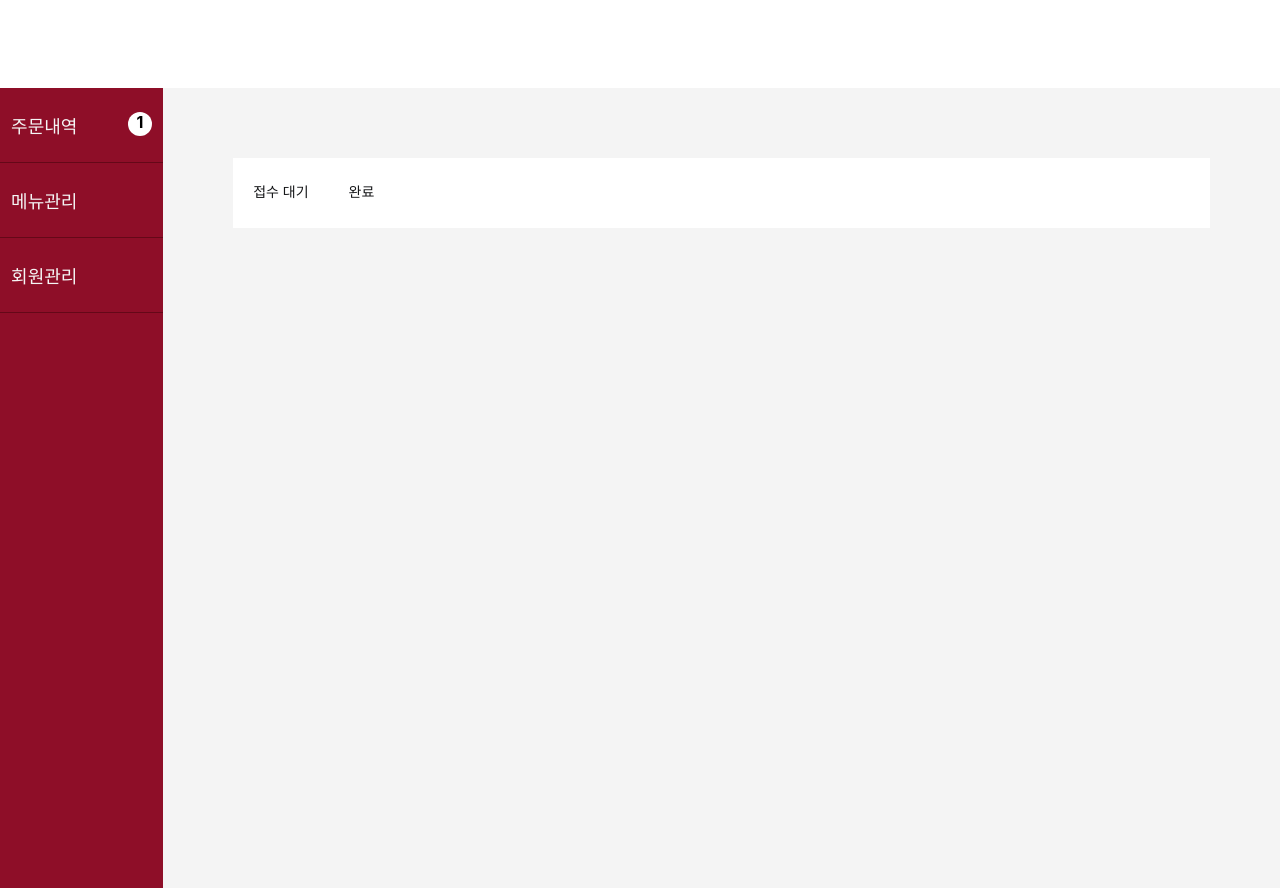
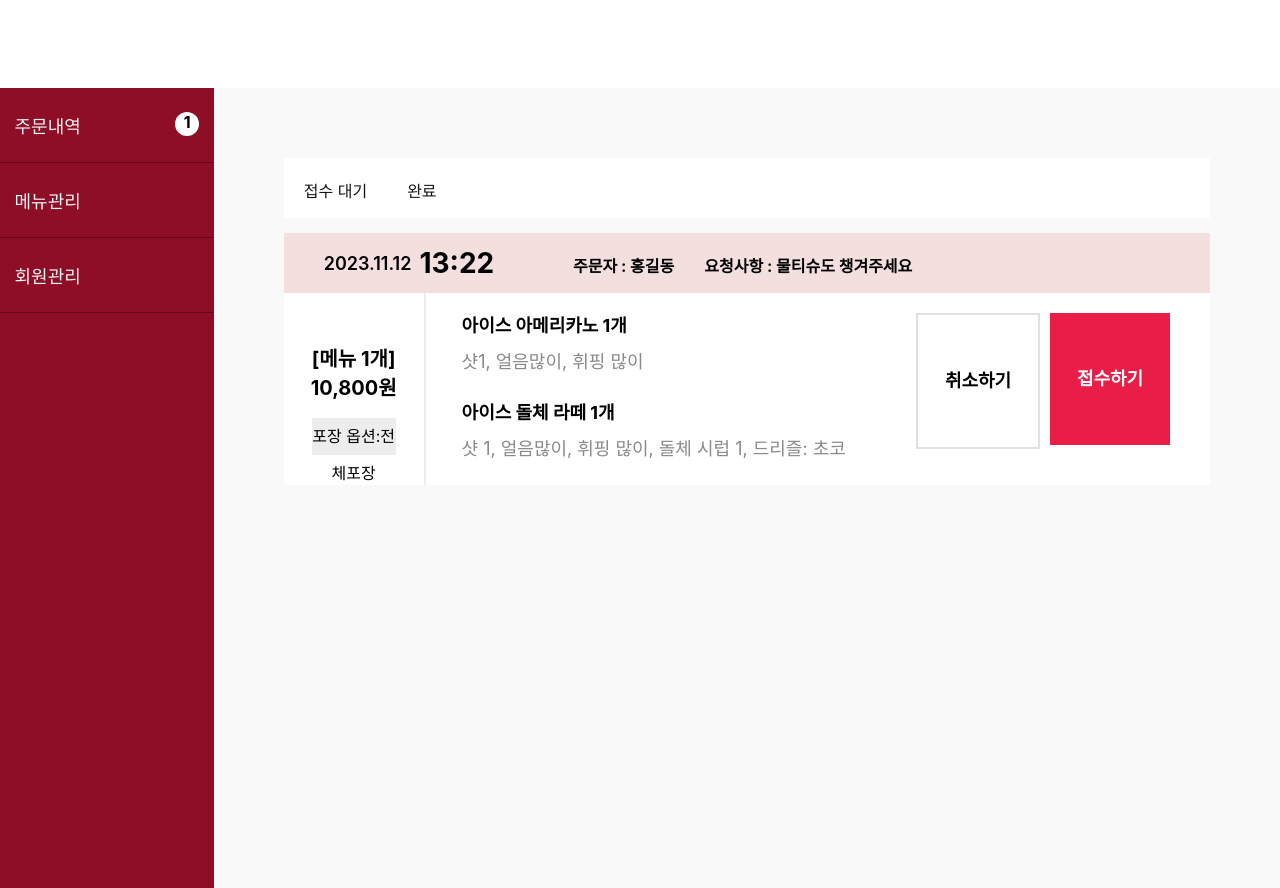
Before and after one commit to hotline404/elice-SW-6-3-Team-MasilCoffee, a React (Create React App) app in the folder client/: page /admin/order in a window 1280 px wide. Built offline with nearby package versions, Linux system fonts and the light colour scheme.

Commit message:
Feat: admin-order css 작성

```diff
--- a/client/src/App.js
+++ b/client/src/App.js
@@ -22,7 +22,7 @@ import OrderDetails from "./pages/mypage/OrderDetails";
 import WriteList from "./pages/mypage/WriteList";
 import CommentList from "./pages/mypage/CommentList";
 
-import AdminOrder from "./pages/admin/AdminOrder";
+import AdminOrder from "./pages/admin/adminOrder/AdminOrder";
 import AdminMenu from "./pages/admin/AdminMenu";
 import AdminUser from "./pages/admin/AdminUser";
 function App() {
--- a/client/src/components/layout/AdminTab.jsx
+++ b/client/src/components/layout/AdminTab.jsx
@@ -24,15 +24,16 @@ AdminTab.defaultProps = {
 const Container = styled.div`
   display: flex;
   width: 100%;
-  height: 70px;
-  margin: 70px 70px 15px;
+  height: 60px;
+  margin-bottom: 15px;
   background-color: white;
 `;
 
 const EactTab = styled.p`
-  font-size: 14px;
+  font-size: 16px;
   color: #151618;
-  margin: 23px 20px;
+  margin: 20px 20px 0;
+  padding-bottom: 20px;
 
   ${(props) =>
     props.active &&
--- a/client/src/pages/admin/AdminOrder.jsx
+++ /dev/null
@@ -1,31 +0,0 @@
-import { useState } from "react";
-import styled from "styled-components";
-import AdminSidebar from "../../components/layout/AdminSidebar";
-import AdminTab from "../../components/layout/AdminTab";
-
-const Admin = () => {
-  const [currTab, setCurrTab] = useState("트랙");
-
-  const handleClickTab = (tab) => {
-    setCurrTab(tab);
-  };
-
-  return (
-    <>
-      {/* header */}
-      <Container>
-        <AdminSidebar />
-        <AdminTab currTab={currTab} onClick={handleClickTab} />
-      </Container>
-      {/* footer */}
-    </>
-  );
-};
-
-const Container = styled.div`
-  display: flex;
-  margin-top: 88px;
-  background-color: #f4f4f4;
-`;
-
-export default Admin;
--- /dev/null
+++ b/client/src/pages/admin/adminOrder/AdminOrder.jsx
@@ -0,0 +1,29 @@
+import { useState } from "react";
+import * as Orders from "./Style_Order";
+import AdminSidebar from "../../../components/layout/AdminSidebar";
+import AdminTab from "../../../components/layout/AdminTab";
+import OrderReceipt from "./OrderReceipt";
+
+const Admin = () => {
+  const [currTab, setCurrTab] = useState("트랙");
+
+  const handleClickTab = (tab) => {
+    setCurrTab(tab);
+  };
+
+  return (
+    <>
+      {/* header */}
+      <Orders.Container>
+        <AdminSidebar />
+        <Orders.Content>
+          <AdminTab currTab={currTab} onClick={handleClickTab} />
+          <OrderReceipt />
+        </Orders.Content>
+      </Orders.Container>
+      {/* footer */}
+    </>
+  );
+};
+
+export default Admin;
--- /dev/null
+++ b/client/src/pages/admin/adminOrder/OrderReceipt.jsx
@@ -0,0 +1,75 @@
+import React, { useState } from "react";
+import * as Orders from "./Style_Order";
+
+const OrderReceipt = ({ date, time, orderer, request, menuCount, totalPrice, takeout, items }) => {
+  const [orderStatus, setOrderStatus] = useState("pending");
+
+  const handleClick = () => {
+    if (orderStatus === "pending") {
+      setOrderStatus("accepted");
+    } else if (orderStatus === "accepted") {
+      setOrderStatus("completed");
+    }
+  };
+
+  return (
+    <Orders.OrderBox>
+      <Orders.TopBox>
+        <Orders.Date>{date}</Orders.Date>
+        <Orders.Time>{time}</Orders.Time>
+        <Orders.Orderer>주문자 : {orderer}</Orders.Orderer>
+        <Orders.Request>요청사항 : {request}</Orders.Request>
+      </Orders.TopBox>
+      <Orders.Wrapper>
+        <Orders.LeftBox>
+          <Orders.TotalPrice>
+            [메뉴 {menuCount}개] {totalPrice}원
+          </Orders.TotalPrice>
+          <Orders.Takeout>포장 옵션:{takeout}</Orders.Takeout>
+        </Orders.LeftBox>
+        <Orders.CenterBox>
+          {items.map((item, i) => {
+            return (
+              <Orders.ItemBox>
+                <Orders.Item>
+                  {item.name} {item.count}개
+                </Orders.Item>
+                <Orders.ItemOption>{item.option}</Orders.ItemOption>
+              </Orders.ItemBox>
+            );
+          })}
+        </Orders.CenterBox>
+        <Orders.RightBox>
+          <Orders.CancelButton>취소하기</Orders.CancelButton>
+          <Orders.AcceptButton onClick={handleClick} className={orderStatus === "accepted" ? "accepted" : "not-accepted"}>
+            {orderStatus === "accepted" ? "완료처리하기" : "접수하기"}
+          </Orders.AcceptButton>
+        </Orders.RightBox>
+      </Orders.Wrapper>
+    </Orders.OrderBox>
+  );
+};
+
+OrderReceipt.defaultProps = {
+  date: "2023.11.12",
+  time: "13:22",
+  orderer: "홍길동",
+  request: "물티슈도 챙겨주세요",
+  menuCount: 1,
+  totalPrice: "10,800",
+  takeout: "전체포장",
+  items: [
+    {
+      name: "아이스 아메리카노",
+      count: 1,
+      option: "샷1, 얼음많이, 휘핑 많이",
+    },
+    {
+      name: "아이스 돌체 라떼",
+      count: 1,
+      option: "샷 1, 얼음많이, 휘핑 많이, 돌체 시럽 1, 드리즐: 초코",
+    },
+  ],
+};
+
+export default OrderReceipt;
--- /dev/null
+++ b/client/src/pages/admin/adminOrder/Style_Order.js
@@ -0,0 +1,135 @@
+import styled from "styled-components";
+
+export const Container = styled.div`
+  display: flex;
+  justify-content: space-between;
+  margin-top: 88px;
+  background-color: #f9f9f9;
+`;
+
+export const Content = styled.div`
+  flex: 1;
+  margin: 70px 70px;
+`;
+
+export const OrderBox = styled.div`
+  width: 100%;
+  margin-bottom: 15px;
+  background-color: white;
+`;
+
+export const TopBox = styled.div`
+  display: flex;
+  width: 100%;
+  height: 60px;
+  background-color: #f4dfdf;
+`;
+
+export const Date = styled.div`
+  margin: 20px 0 20px 40px;
+  font-size: 18px;
+  font-weight: 600;
+`;
+
+export const Time = styled.div`
+  margin: 20px 0 20px 8px;
+  font-size: 28px;
+  font-weight: 700;
+  line-height: 20px;
+`;
+
+export const Orderer = styled.div`
+  margin: 20px 0 20px 8.5%;
+  font-size: 16px;
+  font-weight: 700;
+`;
+
+export const Request = styled.div`
+  margin: 20px 0 20px 30px;
+  font-size: 16px;
+  font-weight: 700;
+`;
+
+export const Wrapper = styled.div`
+  display: flex;
+`;
+
+export const LeftBox = styled.div`
+  width: 18%;
+  border-right: solid 2px #ededed;
+`;
+
+export const TotalPrice = styled.div`
+  margin-top: 50px;
+  margin-bottom: 17px;
+  font-size: 20px;
+  font-weight: 700;
+  text-align: center;
+`;
+
+export const Takeout = styled.div`
+  width: 60%;
+  height: 37px;
+  margin: 0 auto;
+  font-size: 16px;
+  text-align: center;
+  line-height: 37px;
+  background-color: #ededed;
+`;
+
+export const CenterBox = styled.div`
+  width: 58%;
+`;
+
+export const ItemBox = styled.div`
+  margin: 18px 0 25px 8%;
+`;
+
+export const Item = styled.div`
+  font-size: 18px;
+  font-weight: 700;
+  margin-bottom: 10px;
+`;
+
+export const ItemOption = styled.div`
+  font-size: 18px;
+  margin-bottom: 10px;
+  color: #8a8a8a;
+`;
+
+export const RightBox = styled.div`
+  display: flex;
+  justify-content: space-between;
+  margin: 20px 40px 0;
+`;
+
+export const CancelButton = styled.div`
+  width: 120px;
+  height: 132px;
+
+  border: solid 2px #e1e1e1;
+  font-size: 18px;
+  font-weight: bold;
+  line-height: 132px;
+  text-align: center;
+`;
+
+export const AcceptButton = styled.div`
+  width: 120px;
+  height: 132px;
+  margin-left: 10px;
+  font-size: 18px;
+  font-weight: bold;
+  line-height: 132px;
+  text-align: center;
+
+  &.accepted {
+    color: #474747;
+    border: solid 2px #ea1d47;
+  }
+
+  &.not-accepted {
+    color: white;
+    background-color: #ea1d47;
+  }
+`;
--- a/client/src/pages/order/Order.jsx
+++ b/client/src/pages/order/Order.jsx
@@ -1,25 +1,25 @@
-import Button from "../../../src/components/ui/Button";
-import Card from "../../../src/components/ui/Card";
+// import Button from "../../../src/components/ui/Button";
+// import Card from "../../../src/components/ui/Card";
 
-const Order = () => {
-  return (
-    <div>
-      <Card />
-      <Button
-        type="grey"
-        text={"장바구니"}
-        onClick={() => {
-          alert("장바구니로 이동하시겠습니까?");
-        }}
-      />
-      <Button
-        type="red"
-        text={"결제하기"}
-        onClick={() => {
-          alert("결제하기로 이동하시겠습니까?");
-        }}
-      />
-    </div>
-  );
-};
-export default Order;
+// const Order = () => {
+//   return (
+//     <div>
+//       <Card />
+//       <Button
+//         type="grey"
+//         text={"장바구니"}
+//         onClick={() => {
+//           alert("장바구니로 이동하시겠습니까?");
+//         }}
+//       />
+//       <Button
+//         type="red"
+//         text={"결제하기"}
+//         onClick={() => {
+//           alert("결제하기로 이동하시겠습니까?");
+//         }}
+//       />
+//     </div>
+//   );
+// };
+// export default Order;
```
Also changed, not shown: client/src/pages/admin/AdminOrderReceipt.jsx (deleted, +0 -82 lines), client/src/pages/admin/adminOrder/OrderDone.jsx (added, +62 -0 lines).
